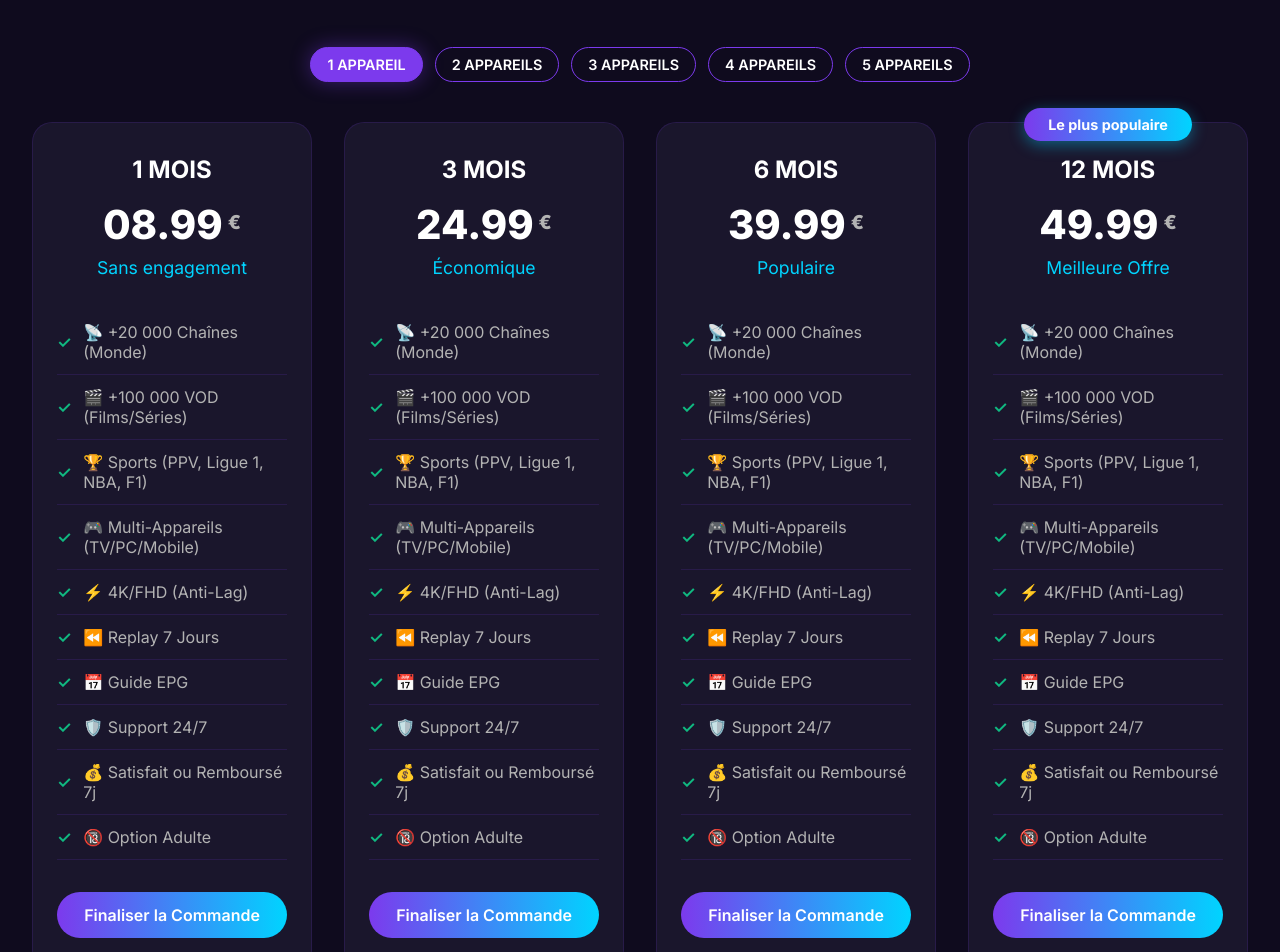
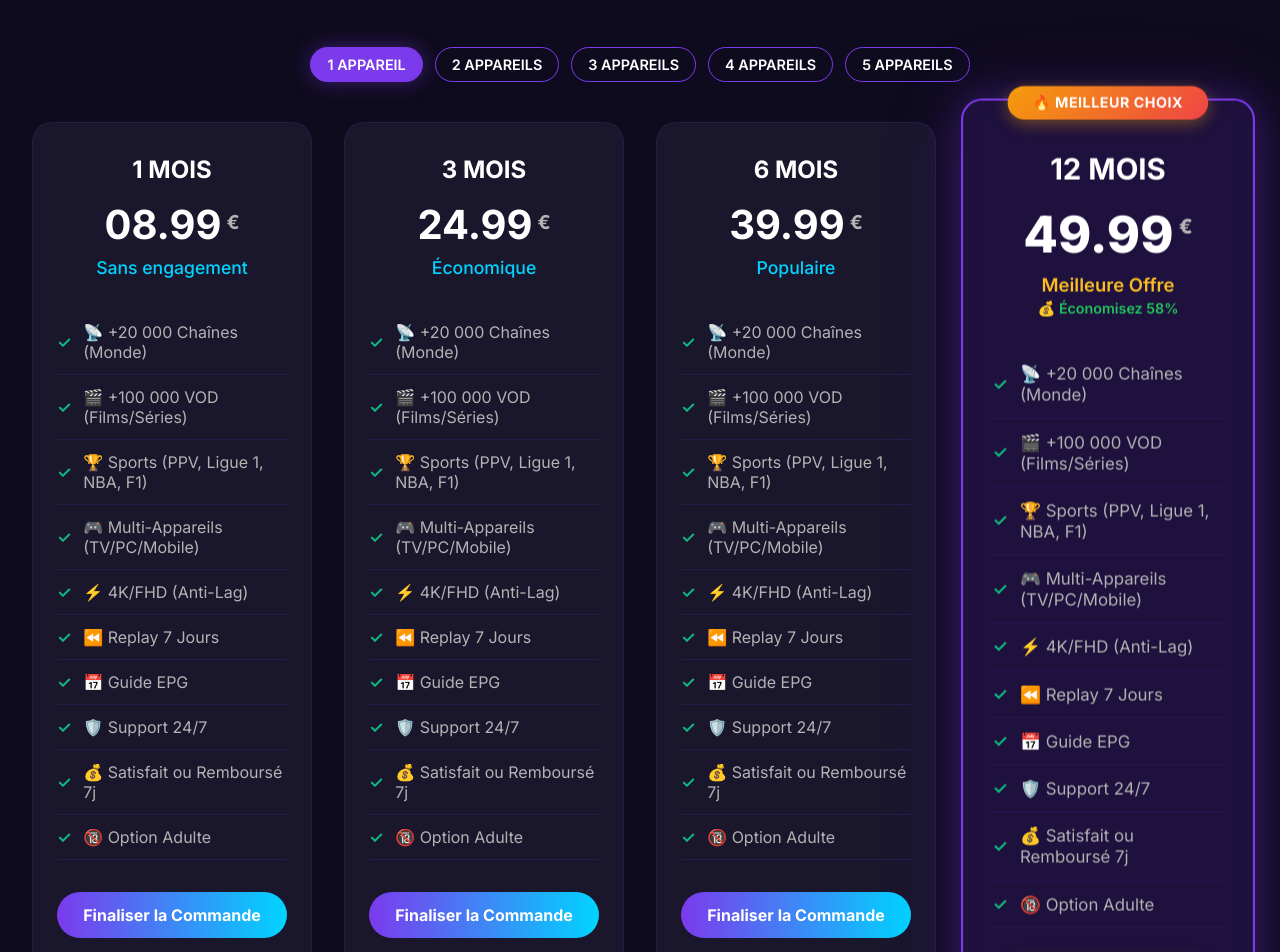
Before and after one commit to SmailNilson/iptv-platform, a Next.js app: page / in a window 1280 px wide. Shown: the part 940-1892 px from the top of the page. Built offline with nearby package versions, Linux system fonts and the light colour scheme.

Commit message:
Make 12-month plan more prominent: larger, glowing, orange badge, savings indicator

```diff
--- a/src/components/home/PlansSection.tsx
+++ b/src/components/home/PlansSection.tsx
@@ -94,19 +94,67 @@ export const PlansSection = () => {
 
             <div className={styles.plansGrid}>
                 {plans.map((plan) => (
-                    <div key={plan.name} className={styles.planCard} style={{
-                        backgroundColor: 'var(--bg-secondary)',
-                        border: '1px solid var(--glass-border)',
-                        borderRadius: '20px',
-                        padding: '2rem 1.5rem',
-                        backdropFilter: 'blur(10px)'
-                    }}>
-                        {plan.highlight && <div className={styles.bestValue}>Le plus populaire</div>}
-                        <h2 className={styles.planName} style={{ color: 'white', textTransform: 'uppercase', fontSize: '1.5rem' }}>{plan.name}</h2>
-                        <div className={styles.price} style={{ color: 'white', display: 'flex', gap: '5px', fontSize: '2.5rem' }}>
+                    <div
+                        key={plan.name}
+                        className={styles.planCard}
+                        style={{
+                            backgroundColor: plan.highlight ? 'rgba(124, 58, 237, 0.15)' : 'var(--bg-secondary)',
+                            border: plan.highlight ? '2px solid var(--accent-1)' : '1px solid var(--glass-border)',
+                            borderRadius: '20px',
+                            padding: plan.highlight ? '2.5rem 1.75rem' : '2rem 1.5rem',
+                            backdropFilter: 'blur(10px)',
+                            transform: plan.highlight ? 'scale(1.05)' : 'scale(1)',
+                            boxShadow: plan.highlight ? '0 0 40px rgba(124, 58, 237, 0.3), 0 0 80px rgba(124, 58, 237, 0.15)' : 'none',
+                            position: 'relative' as const,
+                            zIndex: plan.highlight ? 10 : 1,
+                            transition: 'all 0.3s ease'
+                        }}
+                    >
+                        {plan.highlight && (
+                            <div style={{
+                                position: 'absolute',
+                                top: '-14px',
+                                left: '50%',
+                                transform: 'translateX(-50%)',
+                                background: 'linear-gradient(135deg, #f59e0b 0%, #ef4444 100%)',
+                                color: 'white',
+                                padding: '0.5rem 1.5rem',
+                                borderRadius: '50px',
+                                fontSize: '0.85rem',
+                                fontWeight: '700',
+                                textTransform: 'uppercase',
+                                letterSpacing: '0.5px',
+                                boxShadow: '0 4px 15px rgba(245, 158, 11, 0.4)',
+                                whiteSpace: 'nowrap',
+                                animation: 'pulse 2s infinite'
+                            }}>
+                                🔥 Meilleur Choix
+                            </div>
+                        )}
+                        <h2 className={styles.planName} style={{
+                            color: 'white',
+                            textTransform: 'uppercase',
+                            fontSize: plan.highlight ? '1.75rem' : '1.5rem',
+                            marginTop: plan.highlight ? '0.5rem' : '0'
+                        }}>
+                            {plan.name}
+                        </h2>
+                        <div className={styles.price} style={{
+                            color: 'white',
+                            display: 'flex',
+                            gap: '5px',
+                            fontSize: plan.highlight ? '3rem' : '2.5rem',
+                            fontWeight: plan.highlight ? '800' : '700'
+                        }}>
                             {getPrice(plan.name)} <span style={{ fontSize: '1.2rem', color: '#b3b3b3', marginTop: '10px' }}>€</span>
                         </div>
-                        <div className={styles.period} style={{ color: 'var(--accent-2)' }}>{plan.period}</div>
+                        <div className={styles.period} style={{
+                            color: plan.highlight ? '#fbbf24' : 'var(--accent-2)',
+                            fontWeight: plan.highlight ? '600' : '500'
+                        }}>
+                            {plan.period}
+                            {plan.highlight && <span style={{ display: 'block', fontSize: '0.85rem', color: '#22c55e', marginTop: '4px' }}>💰 Économisez 58%</span>}
+                        </div>
 
                         <ul className={styles.planFeatures}>
                             {plan.features.map((f, i) => (
@@ -116,16 +164,20 @@ export const PlansSection = () => {
 
                         <Link href={`/checkout?plan=${encodeURIComponent(plan.name)}&devices=${devices}`} style={{ width: '100%' }}>
                             <div style={{
-                                background: 'var(--cta-gradient)',
+                                background: plan.highlight
+                                    ? 'linear-gradient(135deg, #f59e0b 0%, #ef4444 100%)'
+                                    : 'var(--cta-gradient)',
                                 color: 'white',
-                                padding: '0.8rem',
+                                padding: plan.highlight ? '1rem' : '0.8rem',
                                 borderRadius: '50px',
                                 textAlign: 'center',
-                                fontWeight: '600',
+                                fontWeight: '700',
                                 cursor: 'pointer',
-                                fontSize: '1rem'
+                                fontSize: plan.highlight ? '1.1rem' : '1rem',
+                                boxShadow: plan.highlight ? '0 4px 20px rgba(245, 158, 11, 0.4)' : 'none',
+                                transition: 'all 0.3s ease'
                             }}>
-                                Finaliser la Commande
+                                {plan.highlight ? '🚀 Commander Maintenant' : 'Finaliser la Commande'}
                             </div>
                         </Link>
                     </div>
```
